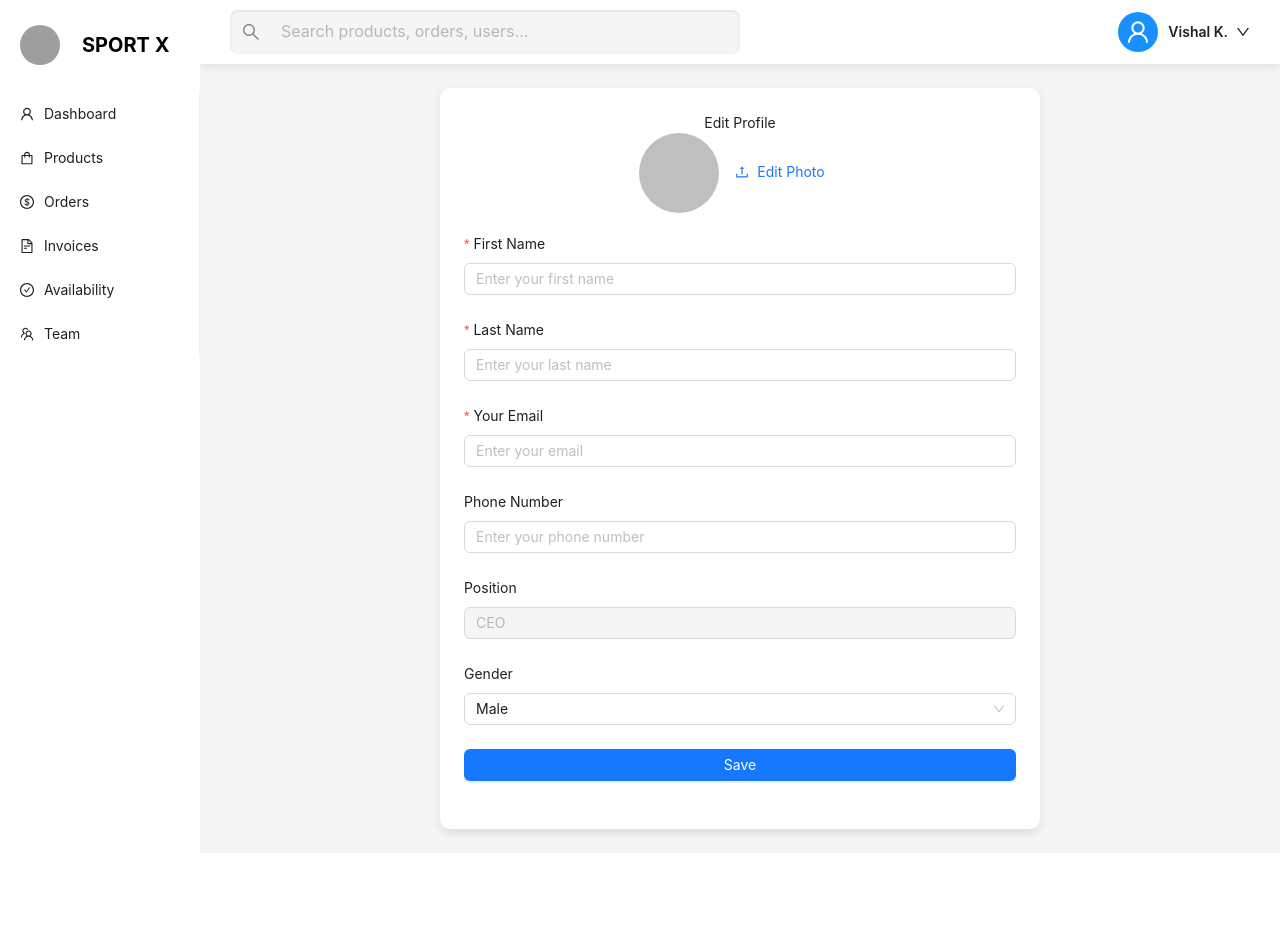
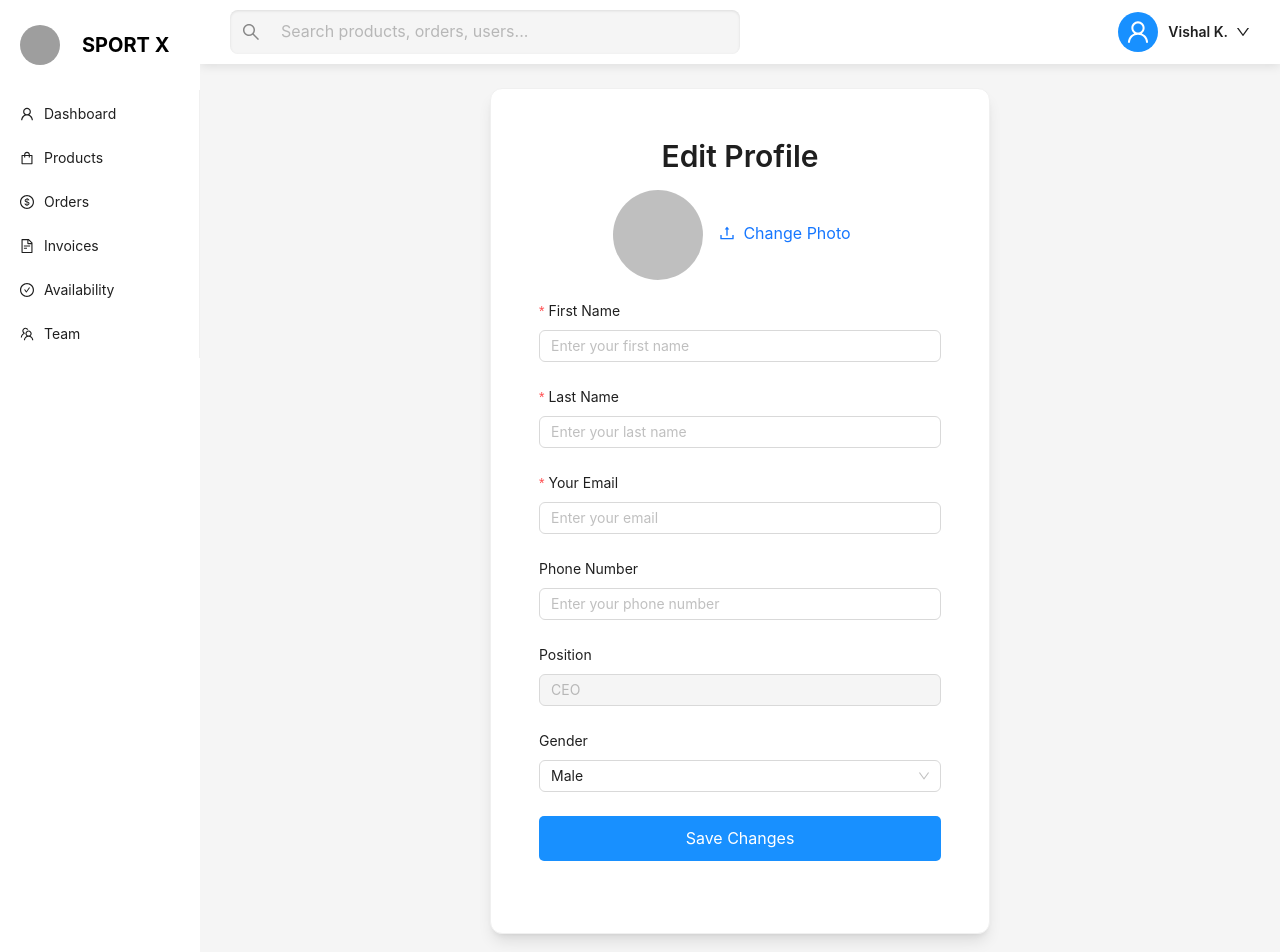
Before and after one commit to kathanC90/SportX, a React (Vite) app in the folder frontend/: page /admin/edit-profile in a window 1280 px wide. Shown: the top 952 px of the page. Before the commit the page ends 853 px from the top, so only its background shows below. Built offline with nearby package versions, Linux system fonts and the light colour scheme; no server answers; grey boxes are pictures that could not be loaded.

Commit message:
modified editing profile file in src

```diff
--- a/frontend/src/pages/admin/EditProfile.jsx
+++ b/frontend/src/pages/admin/EditProfile.jsx
@@ -1,13 +1,14 @@
-// src/pages/admin/EditProfile.js
 import React, { useState } from "react";
-import { Layout, Form, Input, Button, Select, Upload, Avatar } from "antd";
+import { Layout, Form, Input, Button, Select, Upload, Avatar, Card, Typography } from "antd";
 import { UploadOutlined } from "@ant-design/icons";
 import Sidebar from "../../components/admin/Sidebar";
 import AdminNavbar from "../../components/admin/AdminNavbar";
 import { useNavigate } from "react-router-dom";
+import { motion } from "framer-motion";
 
 const { Content } = Layout;
 const { Option } = Select;
+const { Title } = Typography;
 
 const EditProfile = () => {
   const [image, setImage] = useState(null);
@@ -25,17 +26,27 @@ const EditProfile = () => {
   };
 
   return (
-    <Layout style={{ minHeight: "100vh" }}>
+    <Layout style={{ minHeight: "100vh", background: "#f4f6f8" }}>
       <Sidebar />
       <Layout>
         <AdminNavbar />
-        <Content style={{ padding: 24, display: "flex", justifyContent: "center" }}>
-          <div style={{ width: 600, padding: 24, background: "#fff", borderRadius: 10, boxShadow: "0px 4px 10px rgba(0,0,0,0.1)" }}>
-            <h2 style={{ textAlign: "center" }}>Edit Profile</h2>
+        <Content style={{ display: "flex", justifyContent: "center", alignItems: "center", padding: 24 }}>
+          <motion.div
+            initial={{ opacity: 0, y: -20 }}
+            animate={{ opacity: 1, y: 0 }}
+            transition={{ duration: 0.5 }}
+            style={{ width: 500 }}
+          >
+            <Card className="shadow-lg p-6 rounded-xl bg-white">
+              <Title level={2} className="text-center mb-4">
+                Edit Profile
+              </Title>
               <div style={{ textAlign: "center", marginBottom: 20 }}>
-              <Avatar size={80} src={image} />
+                <Avatar size={90} src={image} />
                 <Upload showUploadList={false} onChange={handleImageChange}>
-                <Button type="link" icon={<UploadOutlined />}>Edit Photo</Button>
+                  <Button type="link" icon={<UploadOutlined />} style={{ fontSize: "16px" }}>
+                    Change Photo
+                  </Button>
                 </Upload>
               </div>
               <Form layout="vertical" onFinish={onFinish}>
@@ -61,12 +72,30 @@ const EditProfile = () => {
                   </Select>
                 </Form.Item>
                 <Form.Item>
-                <Button type="primary" htmlType="submit" block>
-                  Save
-                </Button>
+                  {/* Directly applying motion.button to avoid hover visibility issues */}
+                  <motion.button
+                    type="submit"
+                    className="ant-btn ant-btn-primary ant-btn-block"
+                    style={{
+                      fontSize: "16px",
+                      padding: "10px",
+                      width: "100%",
+                      backgroundColor: "#1890ff",
+                      color: "#fff",
+                      borderRadius: "5px",
+                      border: "none",
+                      cursor: "pointer",
+                      transition: "all 0.3s ease",
+                    }}
+                    whileHover={{ scale: 1.05 }}
+                    whileTap={{ scale: 0.95 }}
+                  >
+                    Save Changes
+                  </motion.button>
                 </Form.Item>
               </Form>
-          </div>
+            </Card>
+          </motion.div>
         </Content>
       </Layout>
     </Layout>
```
Lines whose indentation alone changed are shown as unchanged.
